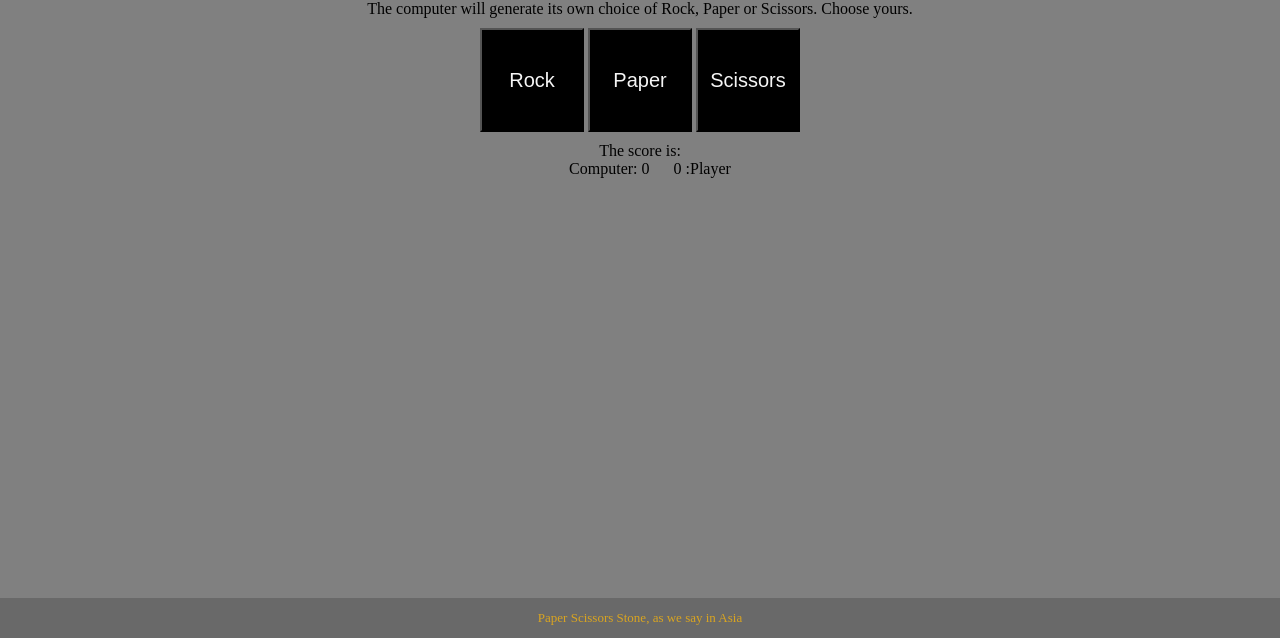
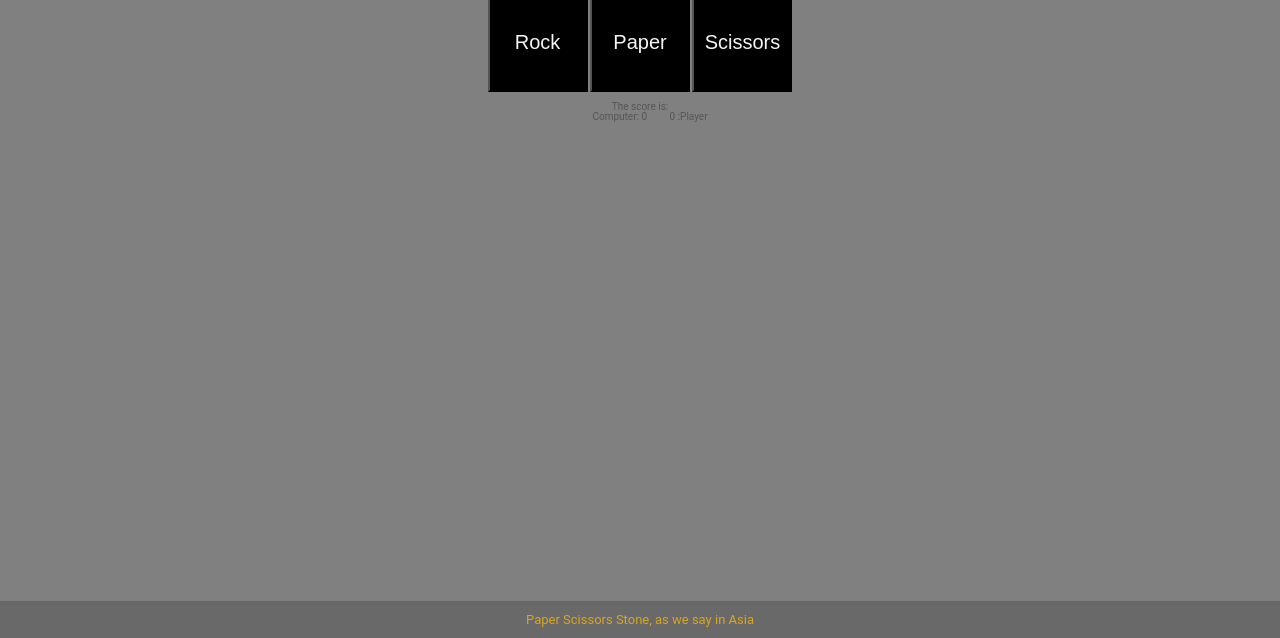
Before and after one commit to ErreurDeSyntaxe/foundations-rps, a plain HTML site: page index.html in a window 1280 px wide. Shown: the part 162-800 px from the top of the page. Drawn offline with Linux system fonts and the light colour scheme.

Commit message:
Add design structure

```diff
--- a/style.css
+++ b/style.css
@@ -1,13 +1,49 @@
-* {
+/* TYPOGRAPHY */
+/* Font Sizing Scale (px) */
+/* 10 / 12 / 14 / 16 / 18 / 20 / 24 / 30 / 36 / 44 / 52 / 62 / 74 / 86 / 98 */
+/* Font Weights */
+
+/* Line Heights */
+
+/* Letter Spacing */
+
+/* COLORS */
+/*
+Main:
+tints:
+shades:
+
+Grey: #555
+tints:
+shades:
+
+Accent:
+tints:
+shades:
+*/
+
+/* BOX SHADOWS */
+
+/* BORDER RADIUSES */
+
+/* WHITESPACE  */
+/* Spacing Scale (px) */
+/* 2 / 4 / 8 / 12 / 16 / 24 / 32 / 48 / 64 / 80 / 96 / 128 */
+*,
+*::before,
+*::after {
   box-sizing: border-box;
   margin: 0;
   padding: 0;
 }
-
-*,
-*:before,
-*:after {
-    box-sizing: inherit;
+html {
+  font-size: 62.5%;
+}
+body {
+  font-family: 'Roboto', sans-serif;
+  line-height: 1;
+  font-weight: 400;
+  color: #555;
 }
 
 .playBtn {
@@ -54,6 +90,6 @@ header {
 }
 
 footer {
-    margin-top:auto;
+  margin-top: auto;
   font-size: 13px;
 }
```
Lines whose indentation alone changed are shown as unchanged.
